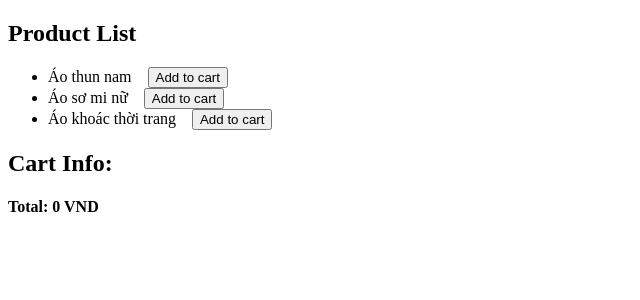
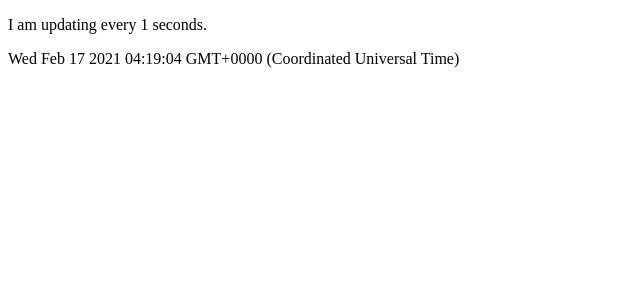
Before and after one commit to hanamhn/recoil-research, a React (Create React App) app: page / in a window 1280 px wide. Shown: the top 300 px of the page, without its empty margins (0-640 px from the left). Built offline with nearby package versions, Linux system fonts and the light colour scheme.

Commit message:
demo memo

```diff
--- a/src/App.js
+++ b/src/App.js
@@ -1,16 +1,25 @@
-// import PureTodos from "./PureTodos";
-// import Todos from "./Todos";
+import React, { Component } from "react";
+import Child from "./Child";
 
-import CartInfo from "./features/cart/components/CartInfo";
-import ProductList from "./features/cart/components/ProductList";
+export default class App extends Component {
+  state = {
+    time: new Date(),
+  };
 
-function App() {
-  return (
-    <div>
-      <ProductList />
-      <CartInfo />
-    </div>
-  );
+  componentDidMount() {
+    setInterval(() => {
+      this.setState({
+        time: new Date(),
+      });
+    }, 1000);
+  }
+
+  render() {
+    return (
+      <div>
+        <Child seconds={1} />
+        {this.state.time.toString()}
+      </div>
+    );
+  }
 }
-
-export default App;
--- /dev/null
+++ b/src/Child.js
@@ -0,0 +1,8 @@
+import { memo } from "react";
+
+const Child = ({ seconds }) => {
+  console.log("I am rendering");
+  return <p>I am updating every {seconds} seconds.</p>;
+};
+
+export default memo(Child);
```
